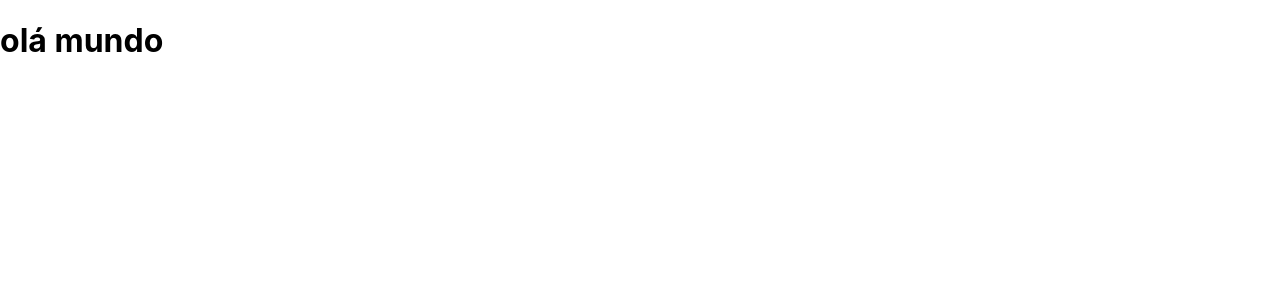
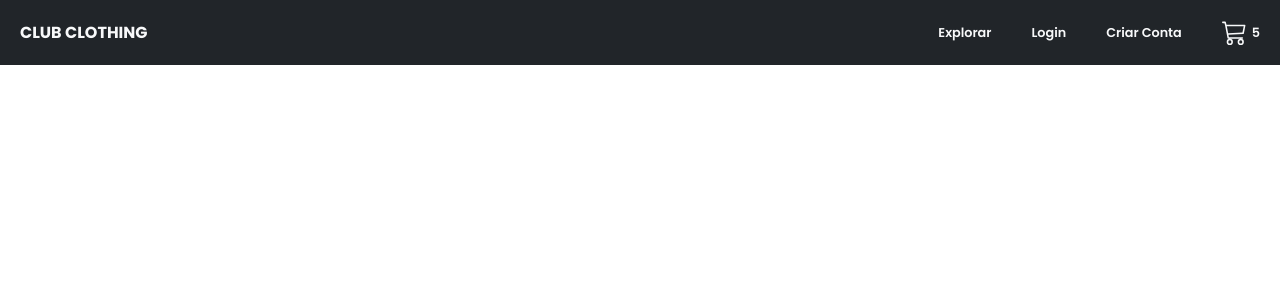
Before and after one commit to Pedrolopes041/e-commerce, a React (Create React App) app: page / in a window 1280 px wide. Shown: the top 300 px of the page. Built offline with nearby package versions, Linux system fonts and the light colour scheme; the HTML template or start-up script is replaced by a standard one.

Commit message:
feat: add Header Component

```diff
--- a/package.json
+++ b/package.json
@@ -12,6 +12,7 @@
     "@types/react-dom": "^18.0.0",
     "react": "^18.2.0",
     "react-dom": "^18.2.0",
+    "react-icons": "^4.10.1",
     "react-scripts": "5.0.1",
     "web-vitals": "^2.1.0"
   },
--- a/src/App.tsx
+++ b/src/App.tsx
@@ -1,12 +1,13 @@
 import React from 'react';
 import {FunctionComponent} from 'react';
+import Header from './components/header/header.component';
 
 interface AppProps {
     message?: string;
 }
 
 const App: FunctionComponent<AppProps> = ({message}) => {
-    return <h1>olá mundo</h1>;
+    return <Header/>
 }
 
 export default App;
--- /dev/null
+++ b/src/components/header/header.component.tsx
@@ -0,0 +1,22 @@
+import React from "react";
+import "./header.styles.css"
+import { BsCart3 } from "react-icons/bs";
+
+const Header = () => {
+    return (
+        <div className="header-container">
+                <h2 className="header-title">CLUB CLOTHING</h2>
+                <div className="header-items">
+                    <div className="header-item">Explorar</div>
+                    <div className="header-item">Login</div>
+                    <div className="header-item">Criar Conta</div>
+                    <div className="header-item">
+                        <BsCart3 size={25}/>
+                        <p style={{marginLeft: 5}}>5</p>
+                    </div>
+                </div>
+        </div>
+    )
+}
+
+export default Header;
--- /dev/null
+++ b/src/components/header/header.styles.css
@@ -0,0 +1,32 @@
+.header-container {
+  width: 100%;
+  background-color: #212529;
+  display: flex;
+  justify-content: space-between;
+  padding: 20px;
+  color: #f8f9fa;
+}
+
+.header-title {
+  font-weight: bold;
+  font-size: 1rem;
+}
+
+.header-items {
+  display: flex;
+  align-items: center;
+  justify-content: space-between;
+}
+
+.header-item {
+  font-weight: 600;
+  font-size: 0.8rem;
+  display: flex;
+  align-items: center;
+}
+
+.header-item:nth-child(1),
+.header-item:nth-child(2),
+.header-item:nth-child(3) {
+  margin-right: 40px;
+}
--- a/src/index.css
+++ b/src/index.css
@@ -1,13 +1,17 @@
-body {
+*{
+  box-sizing: border-box;
   margin: 0;
-  font-family: -apple-system, BlinkMacSystemFont, 'Segoe UI', 'Roboto', 'Oxygen',
-    'Ubuntu', 'Cantarell', 'Fira Sans', 'Droid Sans', 'Helvetica Neue',
-    sans-serif;
-  -webkit-font-smoothing: antialiased;
-  -moz-osx-font-smoothing: grayscale;
+  padding: 0;
+  font-family: 'Poppins', sans-serif;
 }
 
-code {
-  font-family: source-code-pro, Menlo, Monaco, Consolas, 'Courier New',
-    monospace;
+#root {
+  display: flex;
+  flex-direction: column;
+  height: 100%;
 }
+
+html,
+body {
+  height: 100%;
+}
```
Also changed, not shown: 1 other file (tests, documents, lock files or other folders).
